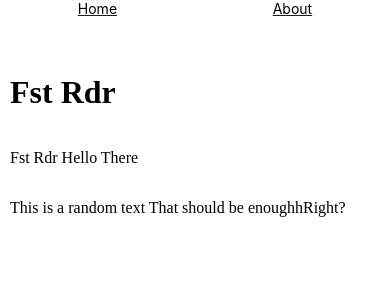
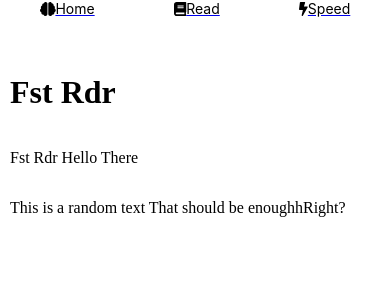
Before and after one commit to pxai/fstrdr, a React Native app: screen / in a window 390 px wide. Shown: the top 300 px of the page. Built offline with nearby package versions, Linux system fonts and the light colour scheme.

Commit message:
Changed links

```diff
--- a/package.json
+++ b/package.json
@@ -3,6 +3,7 @@
     "@fortawesome/fontawesome-svg-core": "^1.2.32",
     "@fortawesome/free-solid-svg-icons": "^5.15.1",
     "@fortawesome/react-fontawesome": "^0.1.14",
+    "amazon-cognito-identity-js": "^4.5.6",
     "expo": "~40.0.0",
     "i18next": "^19.8.4",
     "react": "16.13.1",
--- a/src/components/menu/index.tsx
+++ b/src/components/menu/index.tsx
@@ -1,14 +1,19 @@
 import React, { Component } from "react";
 import { View, StyleSheet, Text } from 'react-native';
-
+import { Link } from '../../../react-router';
+import { FontAwesomeIcon } from '@fortawesome/react-fontawesome'
+import { faBrain, faBook, faBolt } from '@fortawesome/free-solid-svg-icons'
 
 export default function Menu () {
       return (<View style={styles.nav}>
           <a href="/">
-            <Text>Home</Text>
+            <Text><FontAwesomeIcon icon={faBrain} /><span>Home</span></Text>
           </a>
           <a href="/about">
-            <Text>About</Text>
+            <Text><FontAwesomeIcon icon={faBook} /><span>Read</span></Text>
+          </a>
+          <a href="/about">
+            <Text><FontAwesomeIcon icon={faBolt} /><span>Speed</span></Text>
           </a>
       </View>);
 }
```
Also changed, not shown: 2 other files (tests, documents, lock files or other folders).
